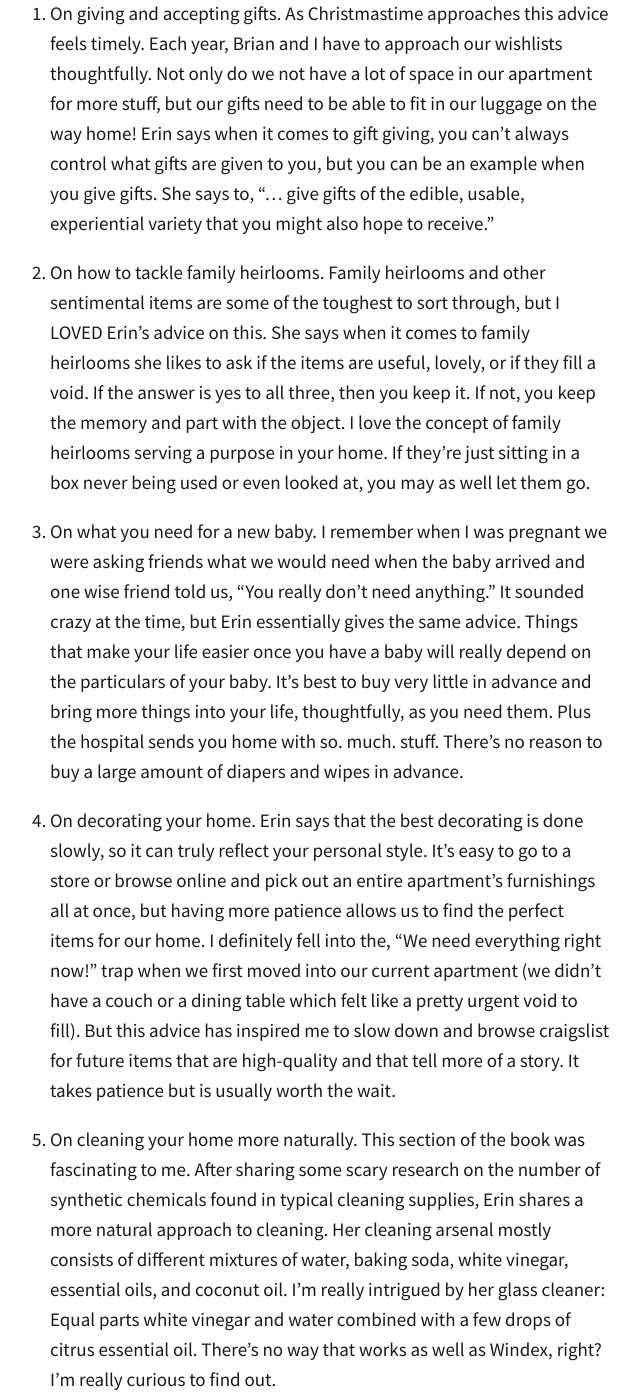
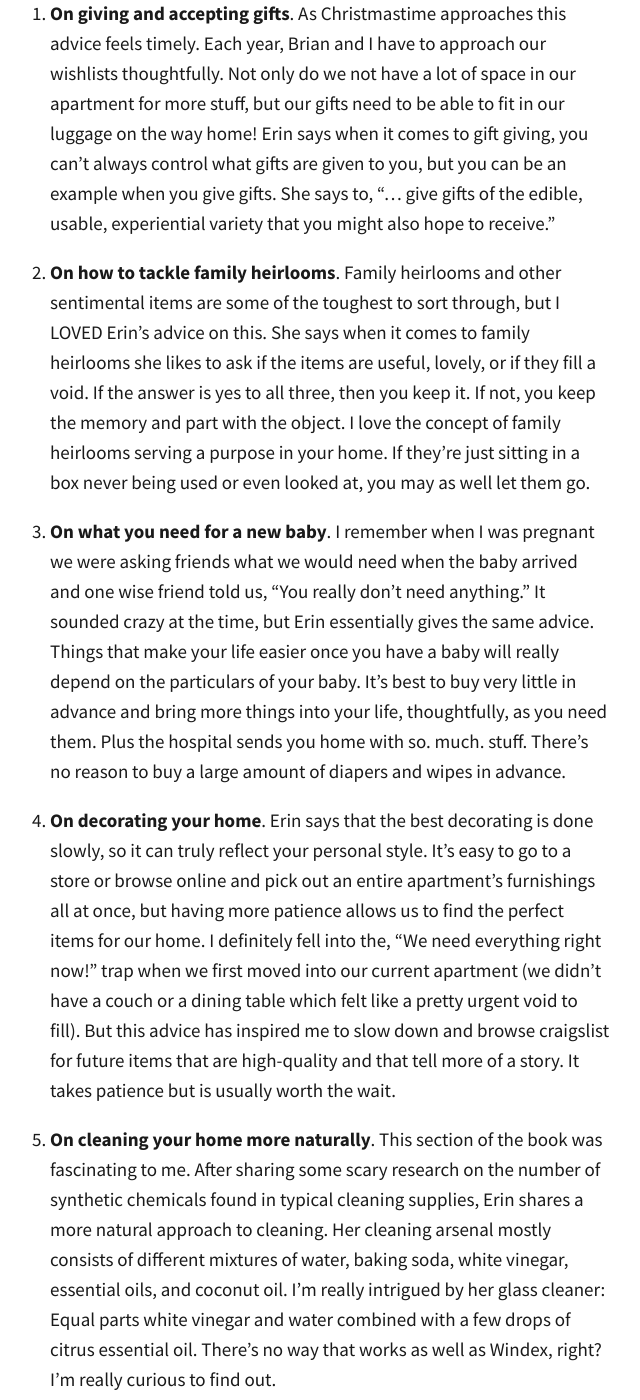
Before and after one commit to totiffany/totiffany.github.io, a Jekyll site: the page built from _posts/2018-11-15-Book-Review: 5-Decluttering-Tips-From-Simple-Matters.md, in a window 1280 px wide and 1400 px high, scrolled down 1695 px. Shown: the whole window, without its empty margins (330-970 px from the left). Built offline with Jekyll 4.4.1, drawn with Linux system fonts in a browser that asks for light colours; our own code applies the rules of GitHub Pages for plain Markdown files; comment, search, counter and statistics services are not loaded.

```diff
--- a/_posts/2018-11-15-Book-Review: 5-Decluttering-Tips-From-Simple-Matters.md
+++ b/_posts/2018-11-15-Book-Review: 5-Decluttering-Tips-From-Simple-Matters.md
@@ -15,14 +15,14 @@ While some of the advice I've read over the years hasn't stuck (ahem... [capsule
 
 The latest book I read on the topic was, "Simple Matters" by Erin Boyle. Erin is a blogger at readingmytealeaves.com, and she lives in a one-bedroom apartment in New York City with her husband and daughter. Keeping things tidy in her own home is important to her too, and she likes everything she owns to be beautiful and serve a purpose. As with all of this genre of books, there are tips I'll take and tips that I don't think will work their way into my own lifestyle, but here are the ones that stuck with me.
 
-1.  On giving and accepting gifts. As Christmastime approaches this advice feels timely. Each year, Brian and I have to approach our wishlists thoughtfully. Not only do we not have a lot of space in our apartment for more stuff, but our gifts need to be able to fit in our luggage on the way home! Erin says when it comes to gift giving, you can't always control what gifts are given to you, but you can be an example when you give gifts. She says to, "... give gifts of the edible, usable, experiential variety that you might also hope to receive."
+1.  **On giving and accepting gifts**. As Christmastime approaches this advice feels timely. Each year, Brian and I have to approach our wishlists thoughtfully. Not only do we not have a lot of space in our apartment for more stuff, but our gifts need to be able to fit in our luggage on the way home! Erin says when it comes to gift giving, you can't always control what gifts are given to you, but you can be an example when you give gifts. She says to, "... give gifts of the edible, usable, experiential variety that you might also hope to receive."
 
-2. On how to tackle family heirlooms. Family heirlooms and other sentimental items are some of the toughest to sort through, but I LOVED Erin's advice on this. She says when it comes to family heirlooms she likes to ask if the items are useful, lovely, or if they fill a void. If the answer is yes to all three, then you keep it. If not, you keep the memory and part with the object. I love the concept of family heirlooms serving a purpose in your home. If they're just sitting in a box never being used or even looked at, you may as well let them go.
+2. **On how to tackle family heirlooms**. Family heirlooms and other sentimental items are some of the toughest to sort through, but I LOVED Erin's advice on this. She says when it comes to family heirlooms she likes to ask if the items are useful, lovely, or if they fill a void. If the answer is yes to all three, then you keep it. If not, you keep the memory and part with the object. I love the concept of family heirlooms serving a purpose in your home. If they're just sitting in a box never being used or even looked at, you may as well let them go.
 
-3. On what you need for a new baby. I remember when I was pregnant we were asking friends what we would need when the baby arrived and one wise friend told us, "You really don't need anything." It sounded crazy at the time, but Erin essentially gives the same advice. Things that make your life easier once you have a baby will really depend on the particulars of your baby. It's best to buy very little in advance and bring more things into your life, thoughtfully, as you need them. Plus the hospital sends you home with so. much. stuff. There's no reason to buy a large amount of diapers and wipes in advance.
+3. **On what you need for a new baby**. I remember when I was pregnant we were asking friends what we would need when the baby arrived and one wise friend told us, "You really don't need anything." It sounded crazy at the time, but Erin essentially gives the same advice. Things that make your life easier once you have a baby will really depend on the particulars of your baby. It's best to buy very little in advance and bring more things into your life, thoughtfully, as you need them. Plus the hospital sends you home with so. much. stuff. There's no reason to buy a large amount of diapers and wipes in advance.
 
-4. On decorating your home. Erin says that the best decorating is done slowly, so it can truly reflect your personal style. It's easy to go to a store or browse online and pick out an entire apartment's furnishings all at once, but having more patience allows us to find the perfect items for our home. I definitely fell into the, "We need everything right now!" trap when we first moved into our current apartment (we didn't have a couch or a dining table which felt like a pretty urgent void to fill). But this advice has inspired me to slow down and browse craigslist for future items that are high-quality and that tell more of a story. It takes patience but is usually worth the wait.
+4. **On decorating your home**. Erin says that the best decorating is done slowly, so it can truly reflect your personal style. It's easy to go to a store or browse online and pick out an entire apartment's furnishings all at once, but having more patience allows us to find the perfect items for our home. I definitely fell into the, "We need everything right now!" trap when we first moved into our current apartment (we didn't have a couch or a dining table which felt like a pretty urgent void to fill). But this advice has inspired me to slow down and browse craigslist for future items that are high-quality and that tell more of a story. It takes patience but is usually worth the wait.
 
-5. On cleaning your home more naturally. This section of the book was fascinating to me. After sharing some scary research on the number of synthetic chemicals found in typical cleaning supplies, Erin shares a more natural approach to cleaning. Her cleaning arsenal mostly consists of different mixtures of water, baking soda, white vinegar, essential oils, and coconut oil. I'm really intrigued by her glass cleaner: Equal parts white vinegar and water combined with a few drops of citrus essential oil. There's no way that works as well as Windex, right? I'm really curious to find out.
+5. **On cleaning your home more naturally**. This section of the book was fascinating to me. After sharing some scary research on the number of synthetic chemicals found in typical cleaning supplies, Erin shares a more natural approach to cleaning. Her cleaning arsenal mostly consists of different mixtures of water, baking soda, white vinegar, essential oils, and coconut oil. I'm really intrigued by her glass cleaner: Equal parts white vinegar and water combined with a few drops of citrus essential oil. There's no way that works as well as Windex, right? I'm really curious to find out.
 
 If you do pick up this book I will say it falls into the more extreme side of clearing out and decorating. The pictures Erin includes are beautiful, but her apartment feels pretty sparse and empty to me. She's upfront about her love for all things neutral and definitely falls into [the minimal, neutral-aesthetic side of things](https://redletterdayblog.com/4-Things-I-Dislike-About-Minimalism). Personally, I like my home to feel playful and inviting, and for me, that means lots of color. But to each their own. Overall, it was a great read. I'm feeling inspired and excited to incorporate some of these tips into my own home.
```
